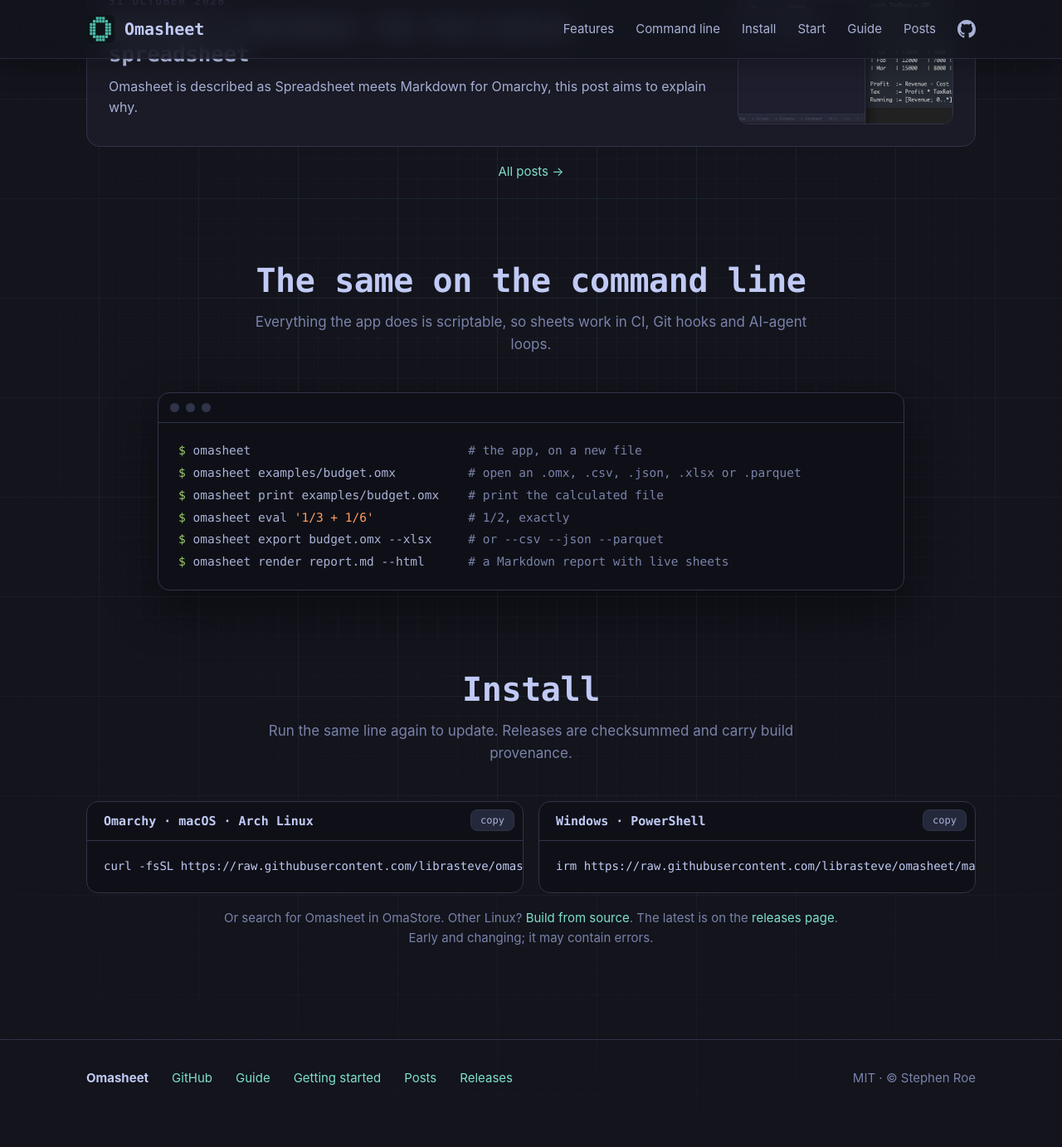
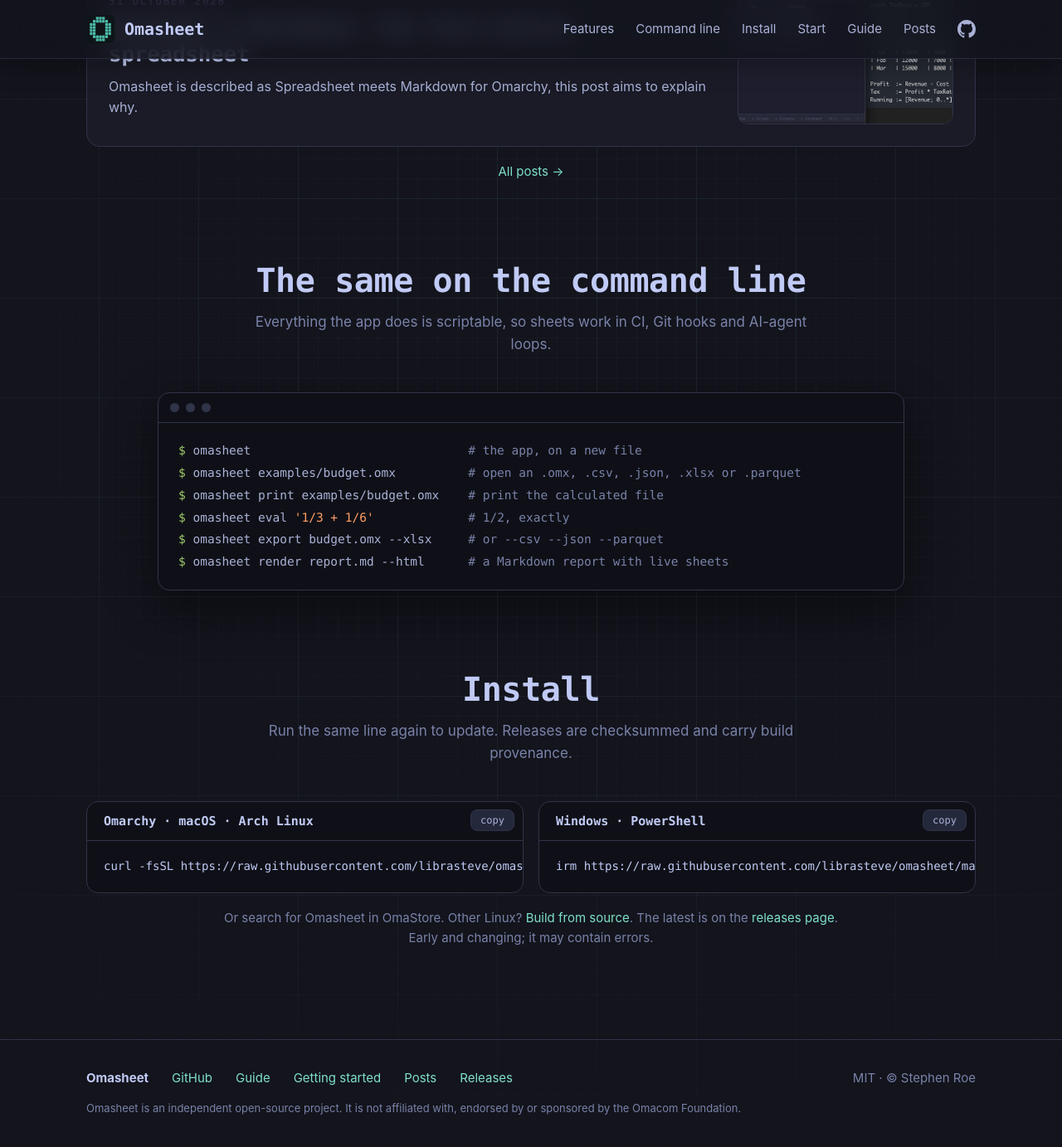
Before and after one commit to librasteve/omasheet.org, a Jekyll site: the page built from index.html, in a window 1280 px wide and 1400 px high, scrolled down 4660 px. Shown: the top 1383 px of the window at 83% size. Built offline with Jekyll 4.4.1, drawn with Linux system fonts in a browser that asks for light colours; the list of posts is cut into pages by our own code.

Commit message:
affiliation notice

```diff
--- a/_includes/site-footer.html
+++ b/_includes/site-footer.html
@@ -8,4 +8,5 @@
     <a href="https://github.com/librasteve/omasheet/releases">Releases</a>
     <span class="right">MIT · © Stephen Roe</span>
   </div>
+  <div class="wrap"><p class="legal">Omasheet is an independent open-source project. It is not affiliated with, endorsed by or sponsored by the Omacom Foundation.</p></div>
 </footer>
--- a/assets/css/site.css
+++ b/assets/css/site.css
@@ -117,6 +117,7 @@ code.i { padding: 2px 7px; border-radius: 6px; background: var(--raised); color:
 footer { margin-top: 110px; padding: 34px 0 54px; border-top: 1px solid var(--line); color: var(--dim); font-size: 15px; }
 footer .wrap { display: flex; flex-wrap: wrap; gap: 14px 28px; align-items: center; }
 footer .right { margin-left: auto; }
+footer .legal { margin: 14px 0 0; font-size: 13px; }
 
 .rise { opacity: 0; transform: translateY(26px); transition: opacity .7s ease, transform .7s ease; }
 .rise.in { opacity: 1; transform: none; }
```
